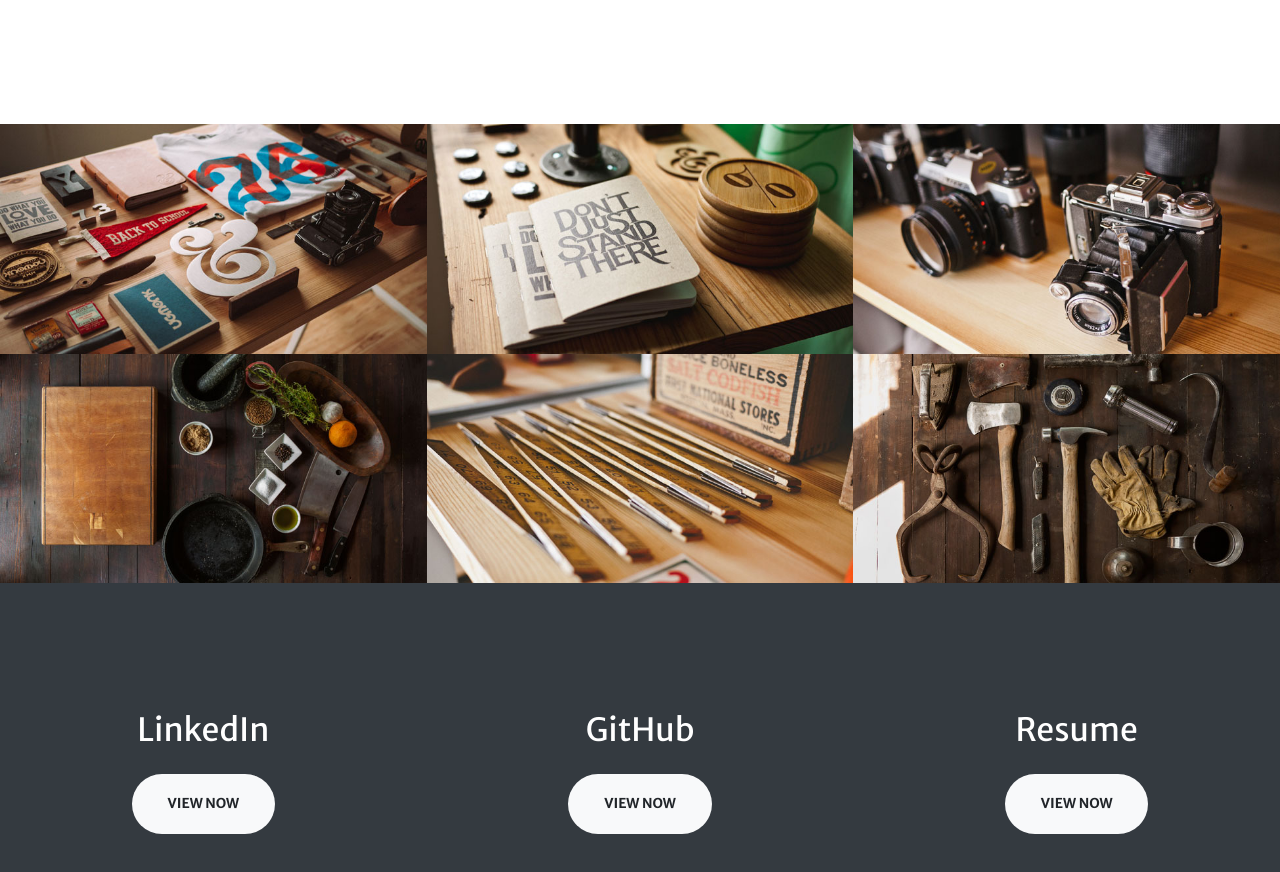
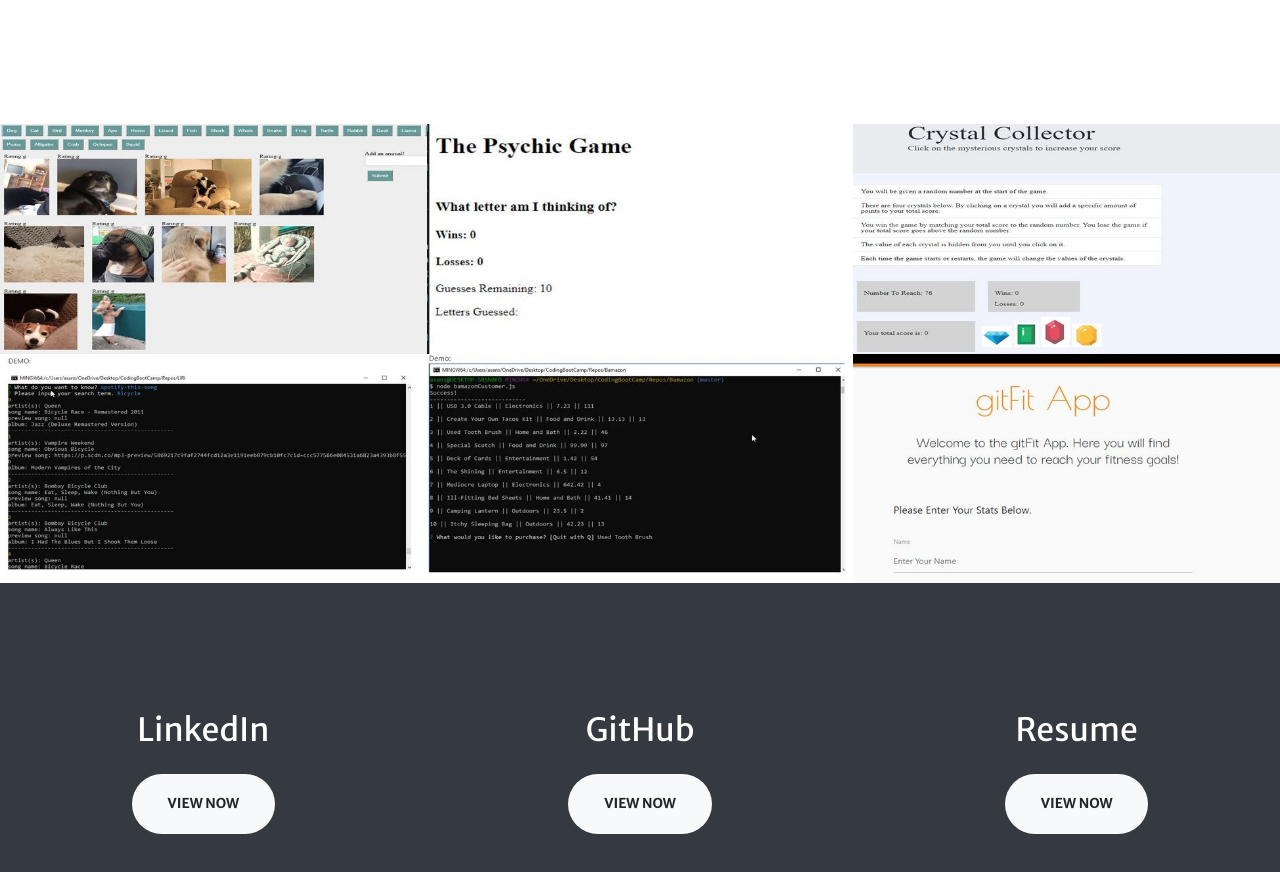
Before and after one commit to asanscha/Portfolio, a website with bundled scripts: page index.html in a window 1280 px wide. Shown: the part 1720-2592 px from the top of the page. Built offline with nearby package versions, Linux system fonts and the light colour scheme.

Commit message:
added screenshots and links

```diff
--- a/index.html
+++ b/index.html
@@ -125,7 +125,7 @@
       <div class="row no-gutters">
         <div class="col-lg-4 col-sm-6">
           <a class="portfolio-box" href="https://asanscha.github.io/animalGifs/" target="_blank">
-            <img class="img-fluid" src="img/portfolio/thumbnails/1.jpg" alt="">
+            <img class="img-fluid" src="img/portfolio/thumbnails/animalGifs_650x350.jpg" alt="">
             <div class="portfolio-box-caption">
               <div class="project-category text-white-50">
                 GitHub
@@ -138,7 +138,7 @@
         </div>
         <div class="col-lg-4 col-sm-6">
           <a class="portfolio-box" href="https://asanscha.github.io/Psychic-Game/" target="_blank">
-            <img class="img-fluid" src="img/portfolio/thumbnails/2.jpg" alt="">
+            <img class="img-fluid" src="img/portfolio/thumbnails/Guess_650x350.jpg" alt="">
             <div class="portfolio-box-caption">
               <div class="project-category text-white-50">
                 GitHub
@@ -151,20 +151,20 @@
         </div>
         <div class="col-lg-4 col-sm-6">
           <a class="portfolio-box" href="https://asanscha.github.io/unit-4-game/" target="_blank">
-            <img class="img-fluid" src="img/portfolio/thumbnails/3.jpg" alt="">
+            <img class="img-fluid" src="img/portfolio/thumbnails/crystalupdate_650x350.jpg" alt="">
             <div class="portfolio-box-caption">
               <div class="project-category text-white-50">
                 GitHub
               </div>
               <div class="project-name">
-                Unit 4 Game
+                Crystal Collector
               </div>
             </div>
           </a>
         </div>
         <div class="col-lg-4 col-sm-6">
           <a class="portfolio-box" href="https://github.com/asanscha/LIRI" target="_blank">
-            <img class="img-fluid" src="img/portfolio/thumbnails/4.jpg" alt="">
+            <img class="img-fluid" src="img/portfolio/thumbnails/LIRI_650x350.jpg" alt="">
             <div class="portfolio-box-caption">
               <div class="project-category text-white-50">
                 GitHub
@@ -177,7 +177,7 @@
         </div>
         <div class="col-lg-4 col-sm-6">
           <a class="portfolio-box" href="https://github.com/asanscha/Bamazon" target="_blank">
-            <img class="img-fluid" src="img/portfolio/thumbnails/5.jpg" alt="">
+            <img class="img-fluid" src="img/portfolio/thumbnails/Bamazon_650x350.jpg" alt="">
             <div class="portfolio-box-caption">
               <div class="project-category text-white-50">
                 GitHub
@@ -190,7 +190,7 @@
         </div>
         <div class="col-lg-4 col-sm-6">
           <a class="portfolio-box" href="https://gitfitapp.herokuapp.com/" target="_blank">
-            <img class="img-fluid" src="img/portfolio/thumbnails/6.jpg" alt="">
+            <img class="img-fluid" src="img/portfolio/thumbnails/gitFit_650x350.jpg" alt="">
             <div class="portfolio-box-caption p-3">
               <div class="project-category text-white-50">
                 Live App
```
Also changed, not shown: img/portfolio/thumbnails/Bamazon.JPG (added), img/portfolio/thumbnails/Bamazon_650x350.jpg (added), img/portfolio/thumbnails/Guess.JPG (added), img/portfolio/thumbnails/Guess_650x350.jpg (added), img/portfolio/thumbnails/LIRI.JPG (added), img/portfolio/thumbnails/LIRI_650x350.jpg (added), img/portfolio/thumbnails/animalGifs_650x350.jpg (added), img/portfolio/thumbnails/crystalupdate.JPG (added), img/portfolio/thumbnails/crystalupdate_650x350.jpg (added), img/portfolio/thumbnails/gitFit.JPG (added), img/portfolio/thumbnails/gitFit_650x350.jpg (added).
